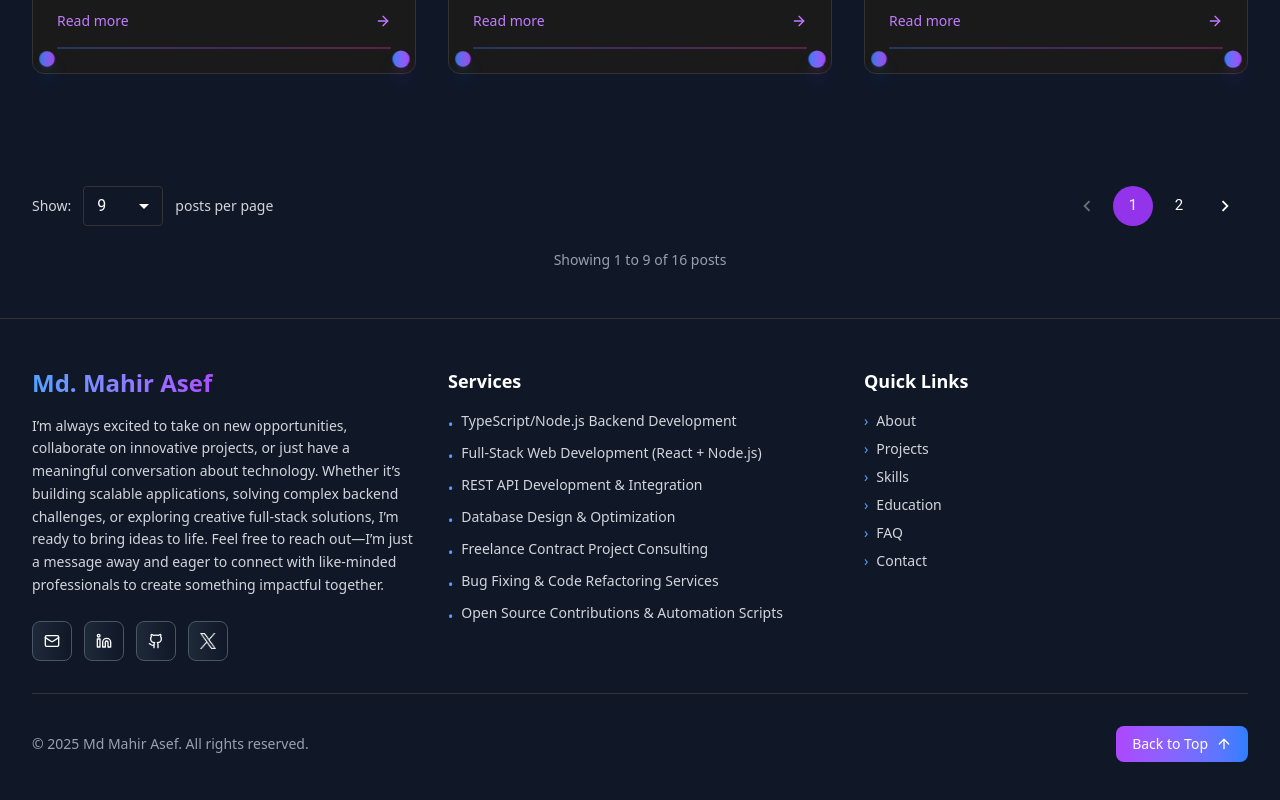
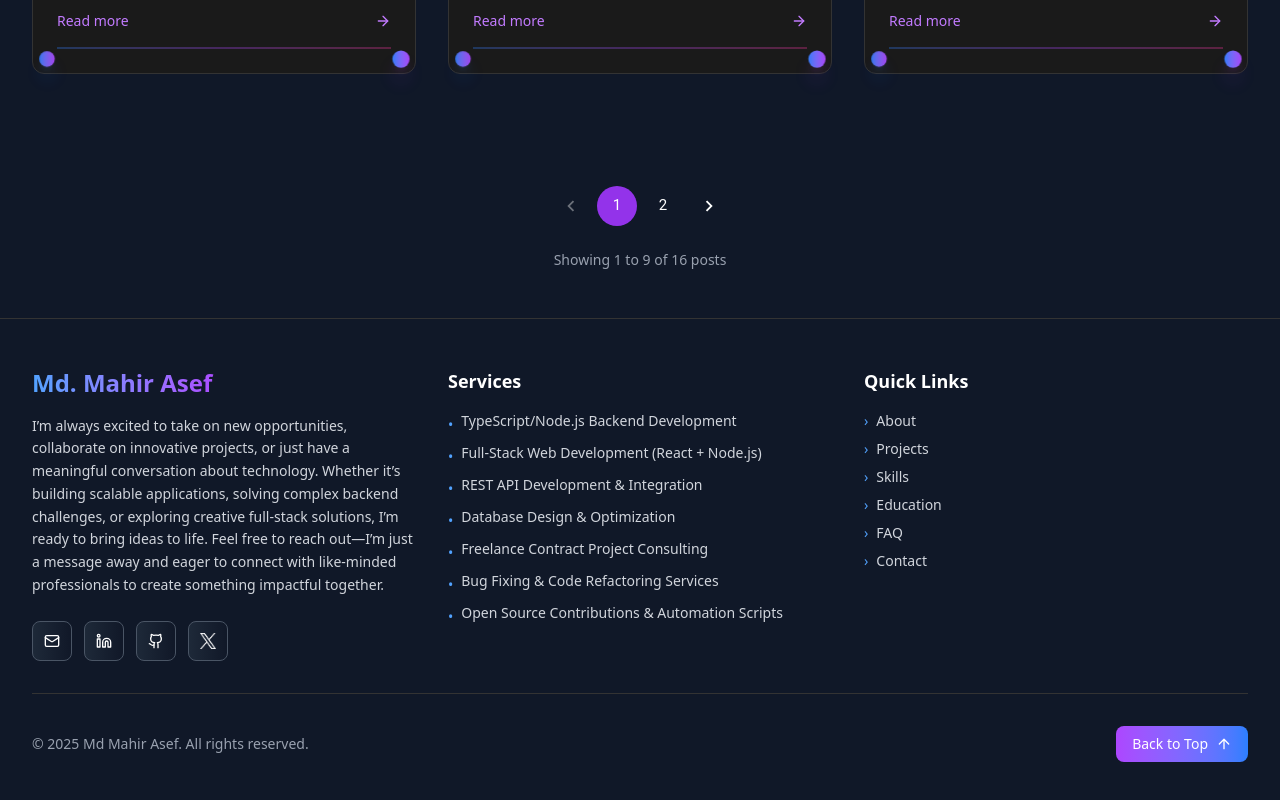
Before and after one commit to Md-Mahir-Asef/portfolio, a React (Vite) app: page /blog/page/1 in a window 1280 px wide. Shown: the part 1297-2097 px from the top of the page. Built offline with nearby package versions, Linux system fonts and the light colour scheme.

Commit message:
Fix(BlogList): Fix Problem with Pagination.

```diff
--- a/src/blog/BlogList.tsx
+++ b/src/blog/BlogList.tsx
@@ -4,53 +4,32 @@ import BlogCard from "./components/BlogCard";
 import { getBlogPosts, getBlogPostsByPage, getTotalPages } from "./blogUtils";
 import useScrollReveal from "../hooks/useScrollReveal";
 import ScrollProgress from "../components/ScrollProgress";
-import { useState, useEffect } from "react";
+import { useState } from "react";
 import { useParams, useNavigate } from "react-router-dom";
 import Pagination from "@mui/material/Pagination";
 import Stack from "@mui/material/Stack";
-import Select from "@mui/material/Select";
-import MenuItem from "@mui/material/MenuItem";
-import FormControl from "@mui/material/FormControl";
 
 export default function BlogList() {
+    const PostsPerPage = 9;
     const { page } = useParams();
     const navigate = useNavigate();
     const currentPageFromUrl = page ? parseInt(page, 10) : 1;
     const [currentPage, setCurrentPage] = useState(currentPageFromUrl);
-    const [postsPerPage, setPostsPerPage] = useState(9);
 
     useScrollReveal();
 
-    const totalPages = getTotalPages(postsPerPage);
-    const currentPosts = getBlogPostsByPage(currentPage, postsPerPage);
+    const totalPages = getTotalPages(PostsPerPage);
+    const currentPosts = getBlogPostsByPage(currentPage, PostsPerPage);
 
     const handlePageChange = (
         _event: React.ChangeEvent<unknown>,
         value: number,
     ) => {
+        console.log("From handlePageChange", value);
         setCurrentPage(value);
         navigate(`/blog/page/${value}`);
-        window.scrollTo({ top: 0, behavior: "smooth" });
+        window.location.reload();
     };
-
-    const handlePostsPerPageChange = (event: any) => {
-        const newPostsPerPage = event.target.value;
-        setPostsPerPage(newPostsPerPage);
-        setCurrentPage(1);
-        navigate(`/blog/page/1`);
-    };
-
-    useEffect(() => {
-        console.log("currentPage ", currentPage);
-        console.log("postsPerPage ", postsPerPage);
-        console.log("---");
-        console.log(currentPosts);
-        console.log("---");
-        const urlPage = page ? parseInt(page, 10) : 1;
-        if (urlPage !== currentPage) {
-            setCurrentPage(urlPage);
-        }
-    }, [page, currentPage]);
 
     return (
         <div>
@@ -91,46 +70,7 @@ export default function BlogList() {
             {totalPages > 1 && (
                 <section className="bg-gray-900 text-white py-12 px-4 sm:px-6 lg:px-8">
                     <div className="max-w-7xl mx-auto">
-                        <div className="flex flex-col sm:flex-row items-center justify-between gap-6">
-                            {/* Posts Per Page Selector */}
-                            <div className="flex items-center gap-3">
-                                <span className="text-sm text-gray-300">
-                                    Show:
-                                </span>
-                                <FormControl size="small" sx={{ minWidth: 80 }}>
-                                    <Select
-                                        value={postsPerPage}
-                                        onChange={handlePostsPerPageChange}
-                                        sx={{
-                                            color: "#ffffff",
-                                            borderColor: "#333333",
-                                            "& .MuiOutlinedInput-notchedOutline":
-                                                {
-                                                    borderColor: "#333333",
-                                                },
-                                            "&:hover .MuiOutlinedInput-notchedOutline":
-                                                {
-                                                    borderColor: "#9333ea",
-                                                },
-                                            "&.Mui-focused .MuiOutlinedInput-notchedOutline":
-                                                {
-                                                    borderColor: "#9333ea",
-                                                },
-                                            "& .MuiSvgIcon-root": {
-                                                color: "#ffffff",
-                                            },
-                                        }}
-                                    >
-                                        <MenuItem value={6}>6</MenuItem>
-                                        <MenuItem value={9}>9</MenuItem>
-                                        <MenuItem value={12}>12</MenuItem>
-                                    </Select>
-                                </FormControl>
-                                <span className="text-sm text-gray-300">
-                                    posts per page
-                                </span>
-                            </div>
-
+                        <div className="flex items-center justify-center">
                             {/* Pagination */}
                             <Stack spacing={2}>
                                 <Pagination
@@ -167,10 +107,10 @@ export default function BlogList() {
                         {/* Page Info */}
                         <div className="text-center mt-6">
                             <p className="text-sm text-gray-400">
-                                Showing {(currentPage - 1) * postsPerPage + 1}{" "}
+                                Showing {(currentPage - 1) * PostsPerPage + 1}{" "}
                                 to{" "}
                                 {Math.min(
-                                    currentPage * postsPerPage,
+                                    currentPage * PostsPerPage,
                                     getBlogPosts().length,
                                 )}{" "}
                                 of {getBlogPosts().length} posts
```
